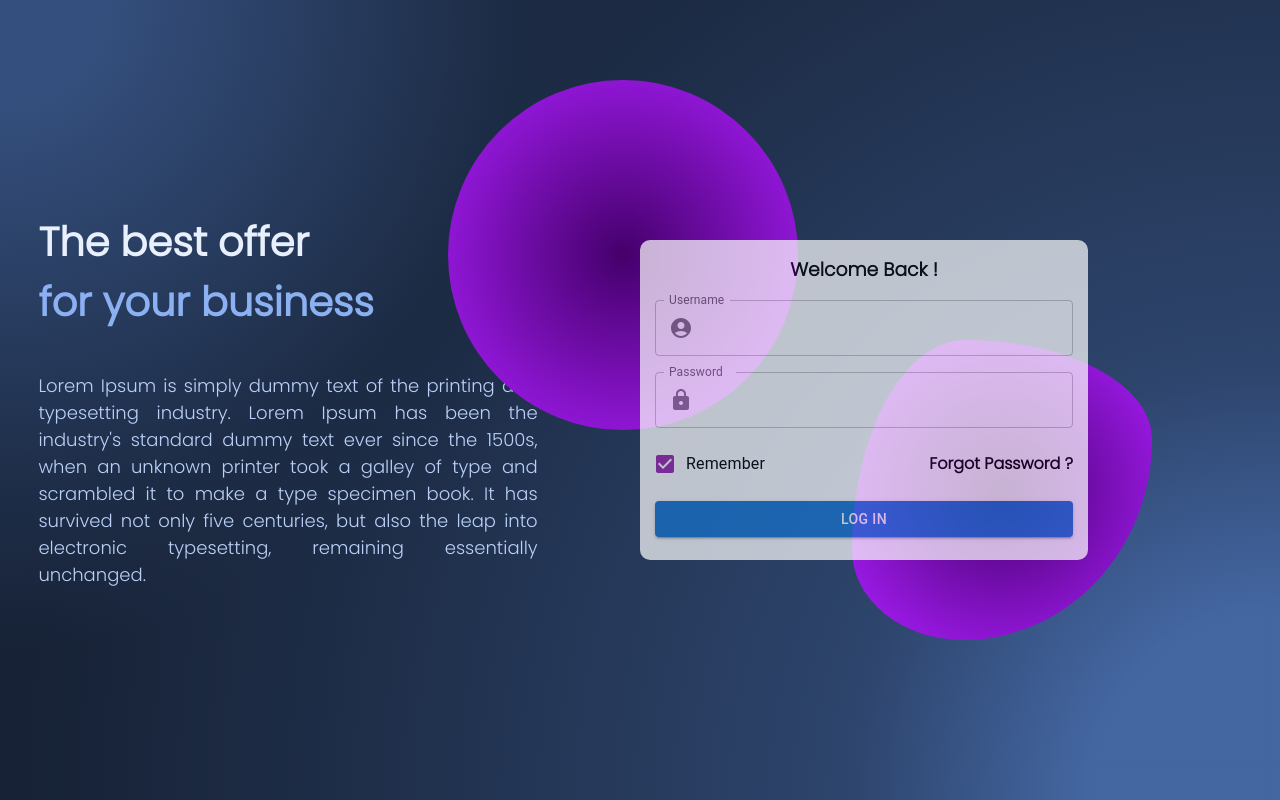
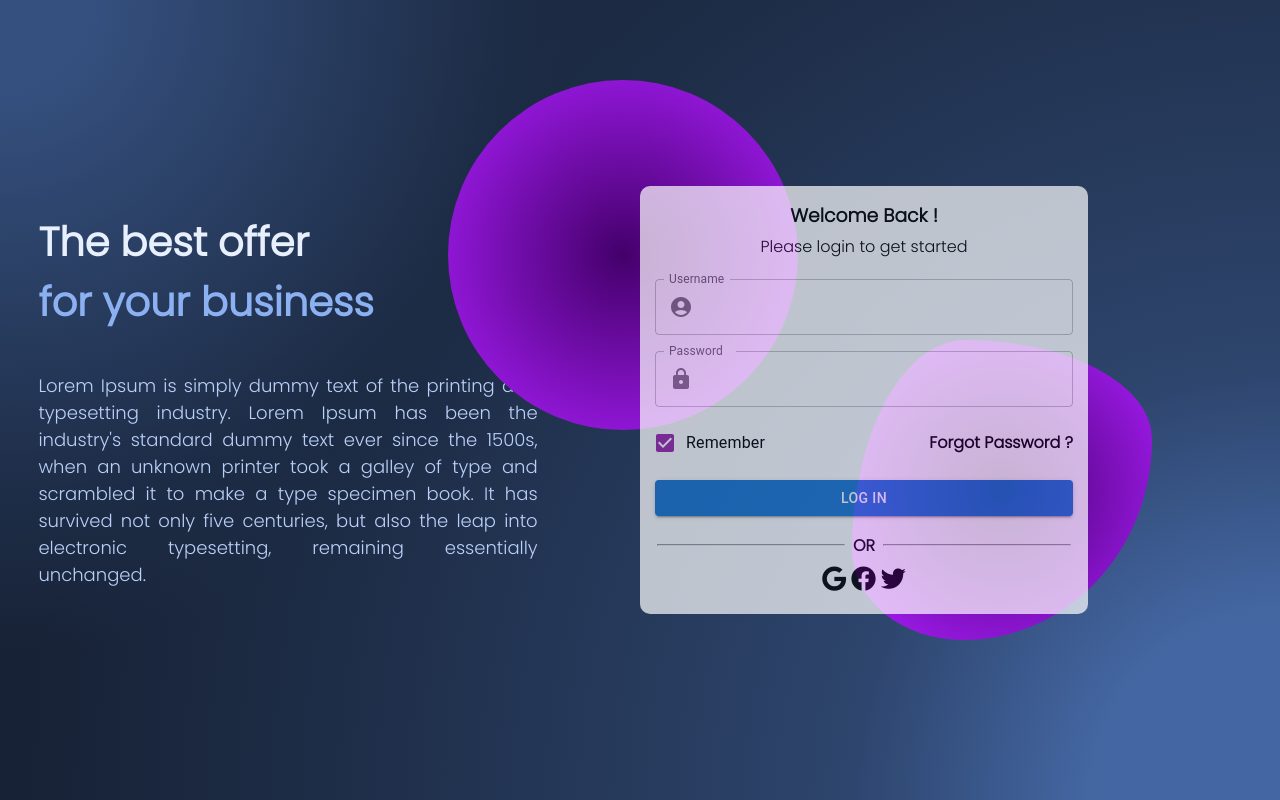
Before and after one commit to SavrabhSngh/aqua-plus, a React (Create React App) app: page / in a window 1280 px wide. Built offline with nearby package versions, Linux system fonts and the light colour scheme.

Commit message:
login fix

```diff
--- a/src/Components/Signin/Signin.css
+++ b/src/Components/Signin/Signin.css
@@ -60,9 +60,6 @@
 
 .login-form {
     width: 70%;
-    display: flex;
-    justify-content: center;
-    align-items: center;
     flex-direction: column;
     padding: 15px;
     border-radius: 10px;
@@ -103,3 +100,28 @@
 .form-controls h4{
     cursor: pointer;
 }
+
+.login-bar {
+    width: 100%;
+    margin-top: 2%;
+}
+
+.login-bar p {
+    width: "100%";
+    padding-left: 2%;
+    padding-right: 2%;
+    font-weight: 900;
+}
+
+.social-login  {
+    padding-top: 2%;
+    width: 20%;
+    display: flex;
+    justify-content: space-between;
+    margin-bottom: 2%;
+}
+
+.social-login i {
+    font-size: 25px;
+    cursor: pointer;
+}
--- a/src/Components/Signin/Signin.js
+++ b/src/Components/Signin/Signin.js
@@ -2,6 +2,7 @@ import { useState } from "react";
 import { connect } from "react-redux";
 import PropTypes from "prop-types";
 import _ from "lodash";
+import { useNavigate } from "react-router-dom";
 import OutlinedInput from "@mui/material/OutlinedInput";
 import InputLabel from "@mui/material/InputLabel";
 import InputAdornment from "@mui/material/InputAdornment";
@@ -15,6 +16,7 @@ import Snackbar from "../Common/Snackbar";
 import "./Signin.css";
 
 const Signin = (props) => {
+  const navigate = useNavigate();
   const [username, setUsername] = useState("");
   const [password, setPassword] = useState("");
 
@@ -34,6 +36,8 @@ const Signin = (props) => {
         severity: "error",
         message: "Username and Password required",
       });
+    } else {
+      navigate("/session");
     }
   };
 
@@ -59,8 +63,11 @@ const Signin = (props) => {
         </div>
 
         <div className="content-right">
-          <div className="login-form">
+          <div className="login-form dflex">
             <h3>Welcome Back !</h3>
+            <p style={{ marginTop: "1%", marginBottom: "1%" }}>
+              Please login to get started
+            </p>
             <FormControl fullWidth sx={{ mt: 2 }}>
               <InputLabel htmlFor="outlined-adornment-amount">
                 Username
@@ -111,6 +118,16 @@ const Signin = (props) => {
             >
               LOG IN
             </Button>
+            <div className="dflex login-bar">
+              <hr style={{ width: "45%" }} />
+              <p>OR</p>
+              <hr style={{ width: "45%" }} />
+            </div>
+            <div className="social-login">
+              <i class="fab fa-google"></i>
+              <i class="fab fa-facebook"></i>
+              <i class="fab fa-twitter"></i>
+            </div>
           </div>
         </div>
       </div>
```
